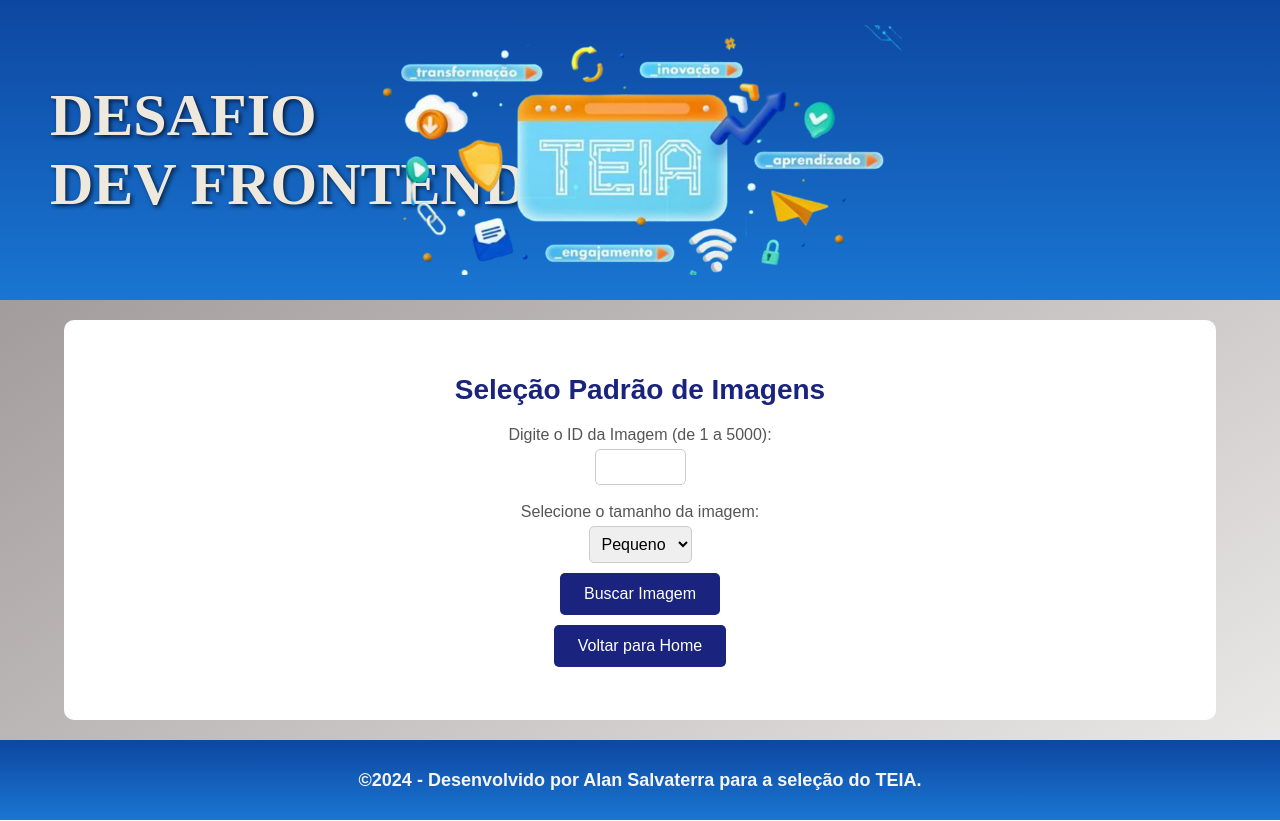
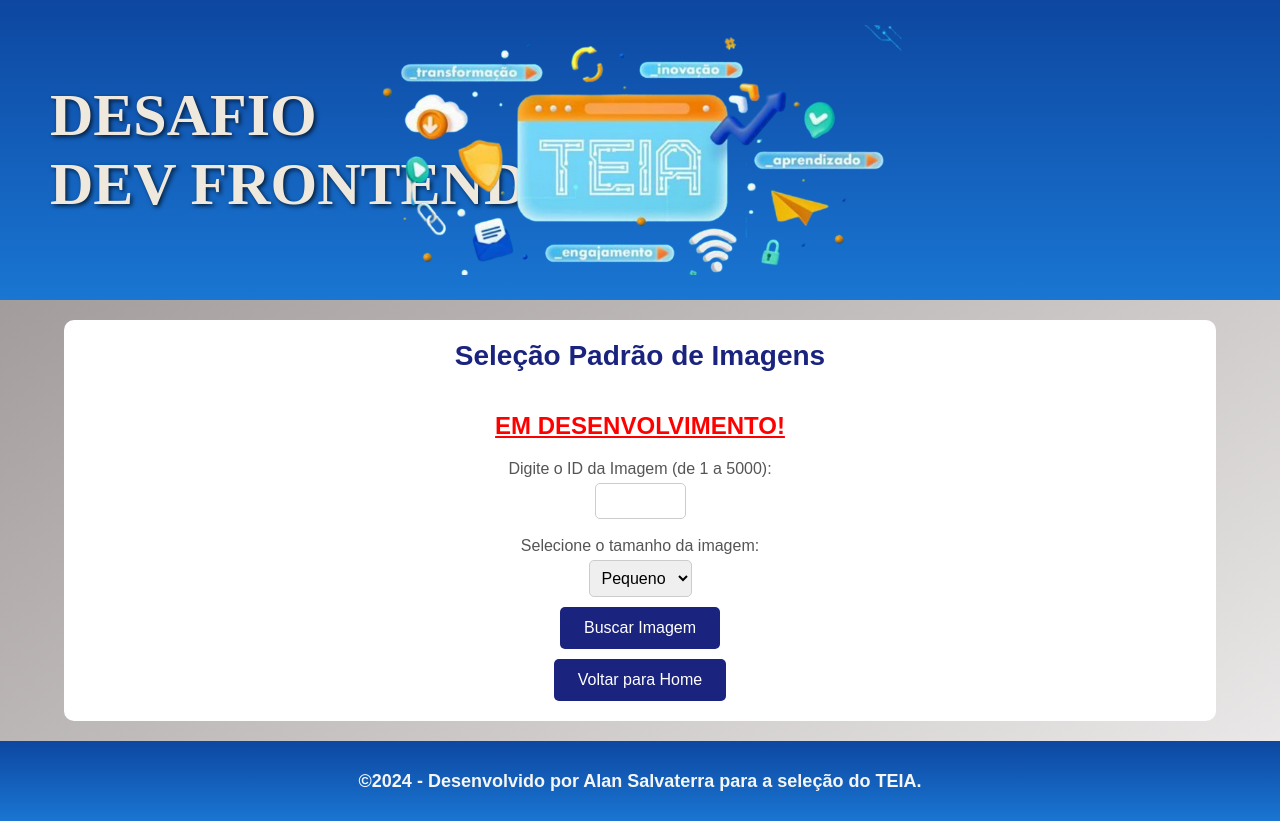
Before and after one commit to alansalvaterra/desafio-teia-frontend, an Angular app: page /standardselection in a window 1280 px wide. Built offline with nearby package versions, Linux system fonts and the light colour scheme; a web font is replaced by a local one.

Commit message:
Seleção padrão. Pendente favoritar

```diff
--- a/src/app/components/standard-selection/standard-selection.component.css
+++ b/src/app/components/standard-selection/standard-selection.component.css
@@ -74,3 +74,11 @@ select {
   color: red;
   margin-top: 10px;
 }
+
+h3 {
+  font-size: 24px;
+  color: red;
+  font-weight: bold;
+  text-decoration: underline;
+  margin: 20px;
+}
--- a/src/app/components/standard-selection/standard-selection.component.html
+++ b/src/app/components/standard-selection/standard-selection.component.html
@@ -1,5 +1,6 @@
 <div class="container">
   <h2>Seleção Padrão de Imagens</h2>
+  <h3>EM DESENVOLVIMENTO!</h3>
   <label for="imageId">Digite o ID da Imagem (de 1 a 5000):</label>
   <input type="number" id="imageId" name="imageId" [(ngModel)]="imageId" required min="1" max="5000">
   <br>
```
